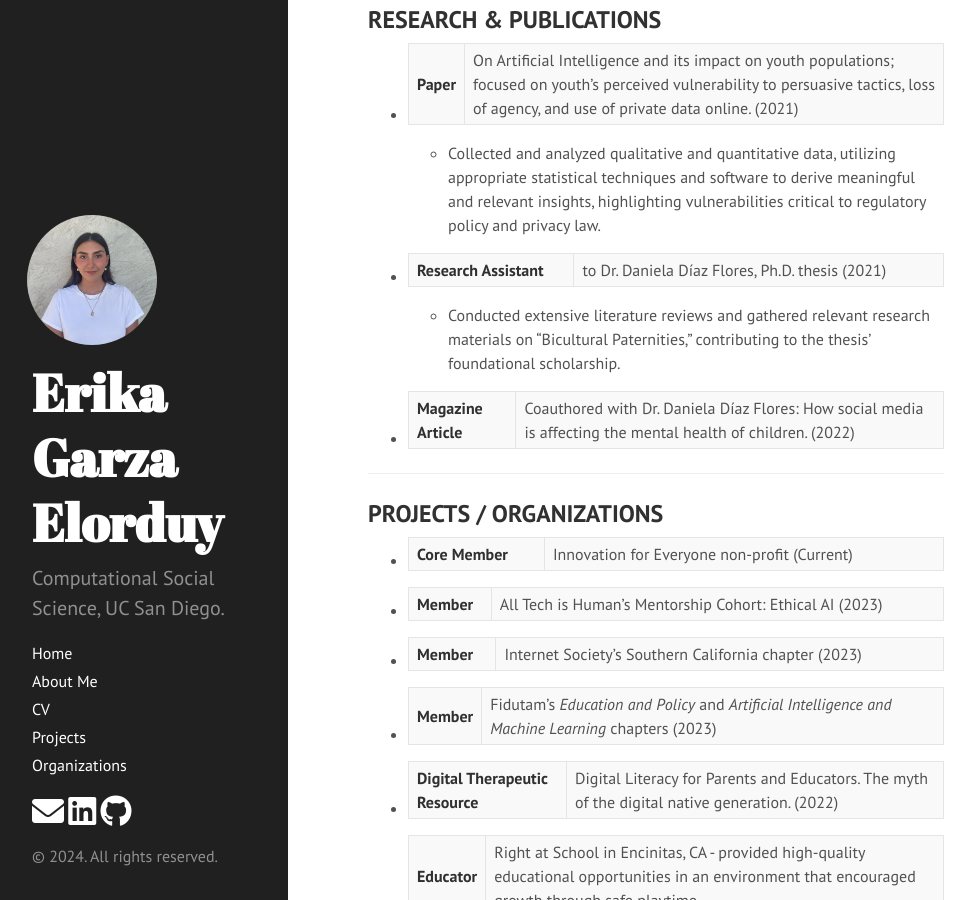
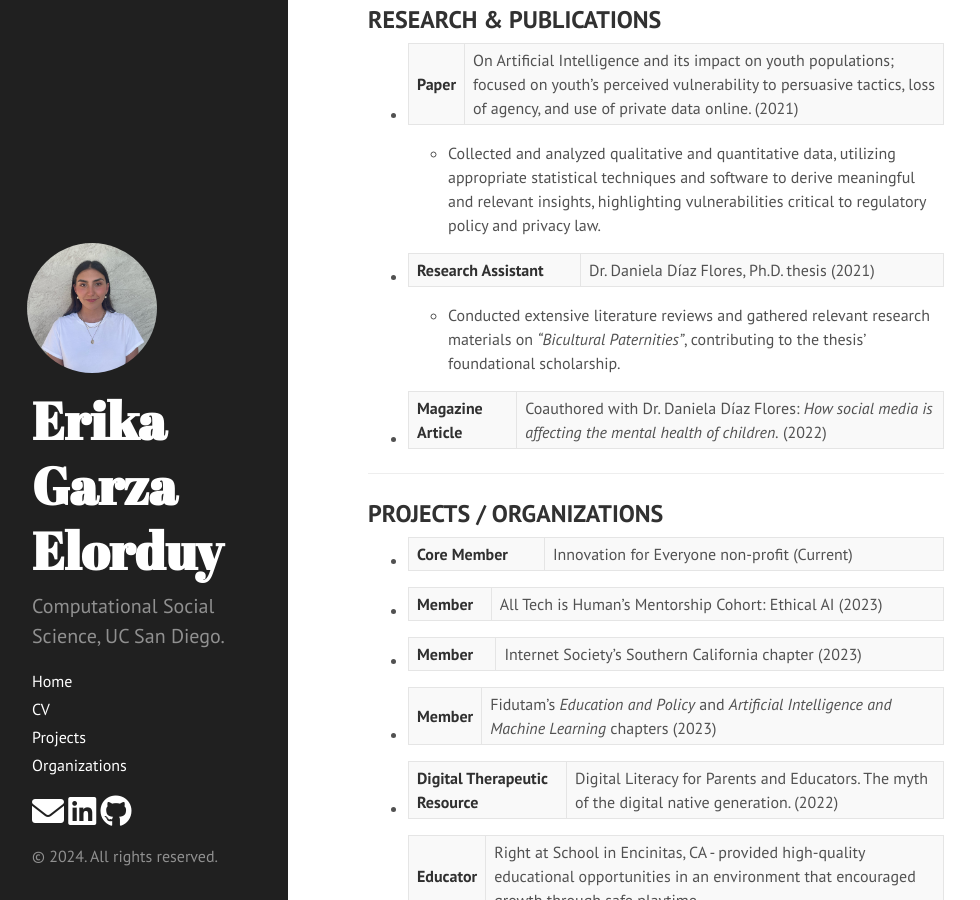
Before and after one commit to e-garzaelorduy/e-garzaelorduy.github.io, a Jekyll site: the page built from CV.md, in a window 1280 px wide and 900 px high, scrolled down 1170 px. Shown: the whole window, without its empty margins (0-980 px from the left). Built offline with Jekyll 4.4.1, drawn with Linux system fonts in a browser that asks for light colours; Markdown is read by kramdown in place of the engine named in the settings.

Commit message:
Clean Up

```diff
--- a/CNAME
+++ /dev/null
@@ -1 +0,0 @@
-hyde.getpoole.com
--- a/CV.md
+++ b/CV.md
@@ -39,9 +39,9 @@ title: CV
 ## RESEARCH & PUBLICATIONS
 - **Paper**  |  On Artificial Intelligence and its impact on youth populations; focused on youth's perceived vulnerability to persuasive tactics, loss of agency, and use of private data online. (2021)
   - Collected and analyzed qualitative and quantitative data, utilizing appropriate statistical techniques and software to derive meaningful and relevant insights, highlighting vulnerabilities critical to regulatory policy and privacy law.
-- **Research Assistant**  |  to Dr. Daniela Díaz Flores, Ph.D. thesis (2021)
-  - Conducted extensive literature reviews and gathered relevant research materials on “Bicultural Paternities,” contributing to the thesis’ foundational scholarship.
-- **Magazine Article**  |  Coauthored with Dr. Daniela Díaz Flores: How social media is affecting the mental health of children. (2022)
+- **Research Assistant**  |  Dr. Daniela Díaz Flores, Ph.D. thesis (2021)
+  - Conducted extensive literature reviews and gathered relevant research materials on _“Bicultural Paternities”_, contributing to the thesis’ foundational scholarship.
+- **Magazine Article**  |  Coauthored with Dr. Daniela Díaz Flores: _How social media is affecting the mental health of children._ (2022)
 
 ---
 
--- a/_includes/sidebar.html
+++ b/_includes/sidebar.html
@@ -16,7 +16,6 @@
     <!-- Custom Sidebar Navigation -->
     <nav class="sidebar-nav">
       <a class="sidebar-nav-item{% if page.url == site.baseurl or page.url == site.baseurl | append: "/" %} active{% endif %}" href="{{ site.baseurl }}/">Home</a>
-      <a class="sidebar-nav-item{% if page.url == '/about' %} active{% endif %}" href="{{ site.baseurl }}/about">About Me</a>
       <a class="sidebar-nav-item{% if page.url == '/CV' %} active{% endif %}" href="{{ site.baseurl }}/CV">CV</a>
       <a class="sidebar-nav-item{% if page.url == '/projects' %} active{% endif %}" href="{{ site.baseurl }}/projects">Projects</a>
       <a class="sidebar-nav-item{% if page.url == '/organizations' %} active{% endif %}" href="{{ site.baseurl }}/organizations">Organizations</a>
--- a/index.html
+++ b/index.html
@@ -5,7 +5,7 @@ title: Home
 
 <div class="intro">
   <h1>Hey there!</h1>
-  <h3>I'm Erika, a master's student studying <b>Computational Social Science</b> at UC San Diego.</h3>
+  <h3>I'm Erika, a data-driven researcher and graduate student in <b>Computational Social Science</b> at UC San Diego.</h3>
   <p>My interests lie at the intersection of <b>technology, policy,</b> and <b>education</b>, with a focus on responsible tech, AI ethics, and digital literacy.</p>
   <p><b>I'm thrilled to share my work and passions with you, so please feel free to browse around!</b></p>
   <p><b>And if you'd like to chat, the best way to reach me is via <a href="mailto:erikagarzaelorduy@gmail.com">email</a> or <a href="https://www.linkedin.com/in/erika-garza-elorduy/" target="_blank">LinkedIn</a>.</b></p>
```
Also changed, not shown: about.md (deleted, +0 -12 lines).
